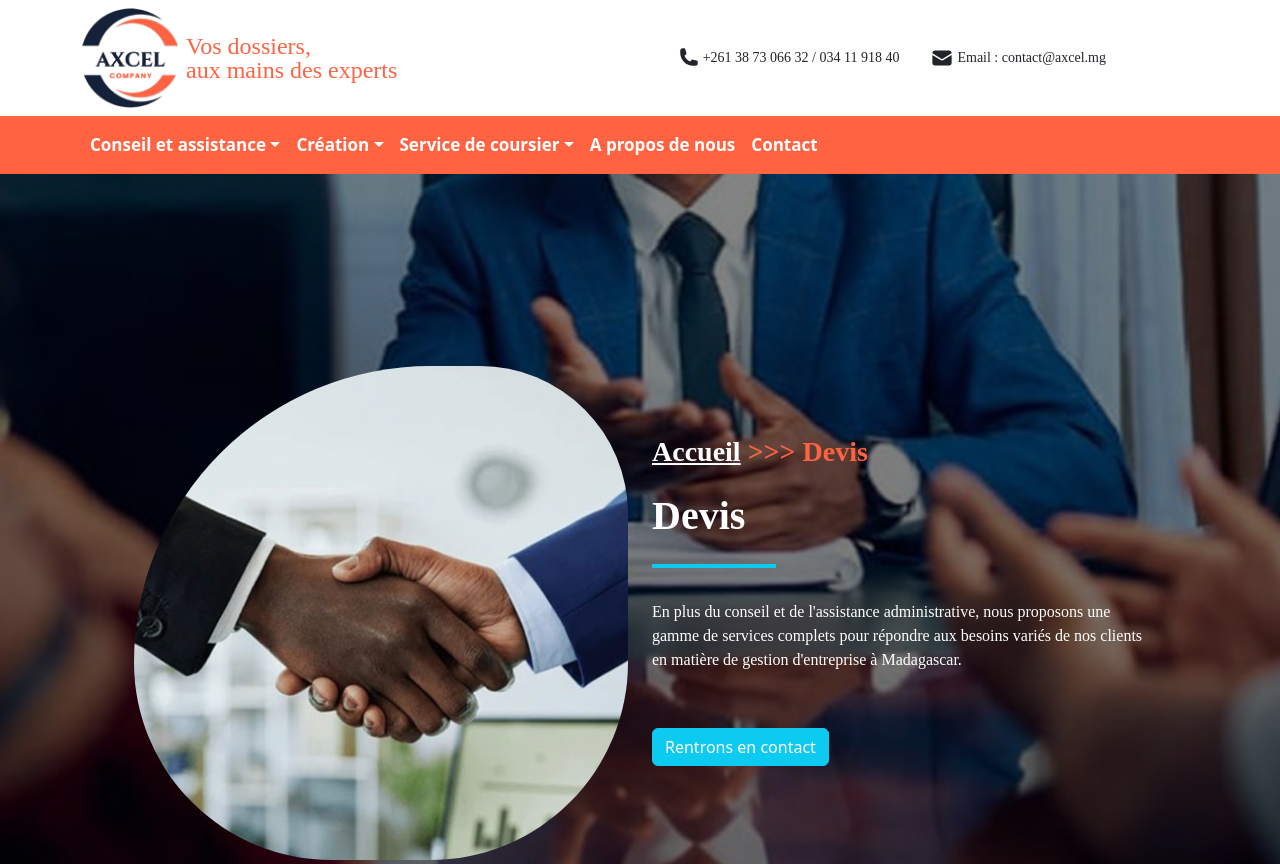
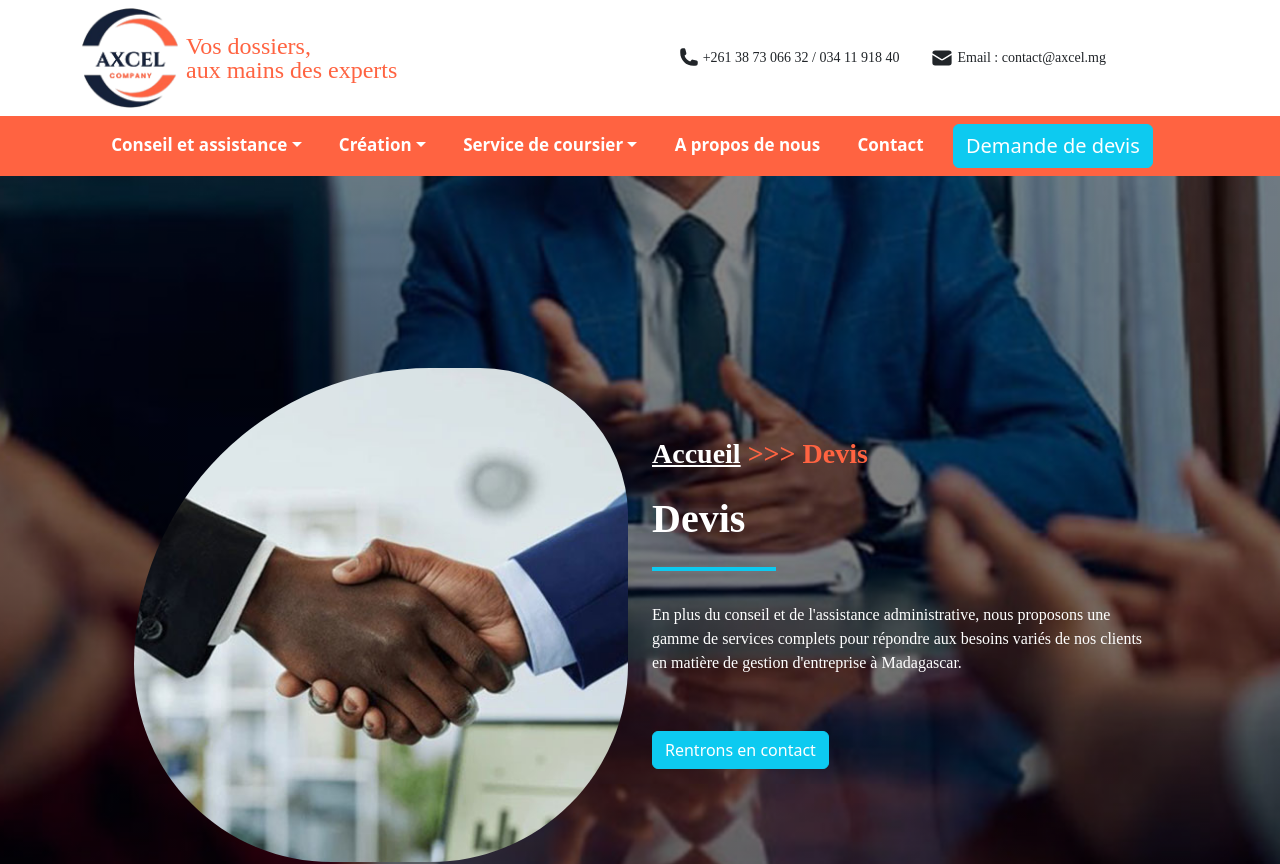
Before and after one commit to hrzmkl/axcel-project, a Next.js app: page /devis in a window 1280 px wide. Shown: the top 864 px of the page. Built offline with nearby package versions, Linux system fonts and the light colour scheme; some icons are missing.

Commit message:
update navbar

```diff
--- a/app/components/header/navbar/navbar.tsx
+++ b/app/components/header/navbar/navbar.tsx
@@ -5,12 +5,13 @@ export default function NavBar(){
          <>
             <nav className="navbar navbar-expand-lg axel-bg-orange container-fluid">
                 <div className="container">
+                    <div className='row w-100'>
                         <Link className="navbar-brand text-white fw-bolder fs-5 d-block d-lg-none" href="#">Accueil</Link>
                         <button className="navbar-toggler text-white" type="button" data-bs-toggle="collapse" data-bs-target="#navbarSupportedContent" aria-controls="navbarSupportedContent" aria-expanded="false" aria-label="Toggle navigation">
                             <span className="navbar-toggler-icon text-white"></span>
                         </button>
-                    <div className="collapse navbar-collapse" id="navbarSupportedContent">
-                        <ul className="navbar-nav me-auto mb-2 mb-lg-0">
+                        <div className="collapse navbar-collapse w-100" id="navbarSupportedContent">
+                            <ul className="navbar-nav me-auto mb-2 mb-lg-0 justify-content-evenly w-100">
 
                             <li className="nav-item dropdown">
                                 <Link className="nav-link dropdown-toggle text-white fw-bolder fs-5" href="/service" role="button" data-bs-toggle="dropdown" aria-expanded="false">
@@ -69,7 +70,11 @@ export default function NavBar(){
                             <li className="nav-item">
                                 <Link className="nav-link text-white fw-bolder fs-5" href="/contact" >Contact</Link>
                             </li>
+                                <li className="nav-item">
+                                    <Link className="btn btn-info text-white fs-5" href="/devis">Demande de devis</Link>
+                                </li>
                             </ul>
+                        </div>
                     </div>
                 </div>
             </nav>
--- a/app/components/header/navbar/navbarOnscroll.tsx
+++ b/app/components/header/navbar/navbarOnscroll.tsx
@@ -19,7 +19,7 @@ export default function NavBarScroll(){
                             </Link>
                         </div>
                         <div className="col-8 collapse navbar-collapse justify-content-around"  id="navbarScroll">
-                            <ul className="navbar-nav mb-2 mb-lg-0">
+                            <ul className="navbar-nav mb-2 mb-lg-0 justify-content-evenly w-100">
 
                             <li className="nav-item dropdown">
                                 <Link className="nav-link dropdown-toggle axel-text-blue fw-bolder fs-5" href="#" id="navbarDropdown" role="button" data-bs-toggle="dropdown" aria-expanded="false">
@@ -81,8 +81,7 @@ export default function NavBarScroll(){
                             </ul>
                         </div>
                         <div className="col-2 text-end">
-                            <SocialIcon network="facebook" url="https://web.facebook.com/profile.php?id=100092397681842&mibextid=ZbWKwL&_rdc=1&_rdr" target="_blank" className="axel-social-icon me-3" bgColor="#152039"/>
-                            <SocialIcon network="whatsapp" url="https://wa.me/387306632" target="_blank" bgColor="#152039" className="axel-social-icon"/>
+                            <Link className="btn btn-info text-white fs-5" href="/devis">Demande de devis</Link>
                         </div>
 
                 </div>
```
Lines whose indentation alone changed are shown as unchanged.
